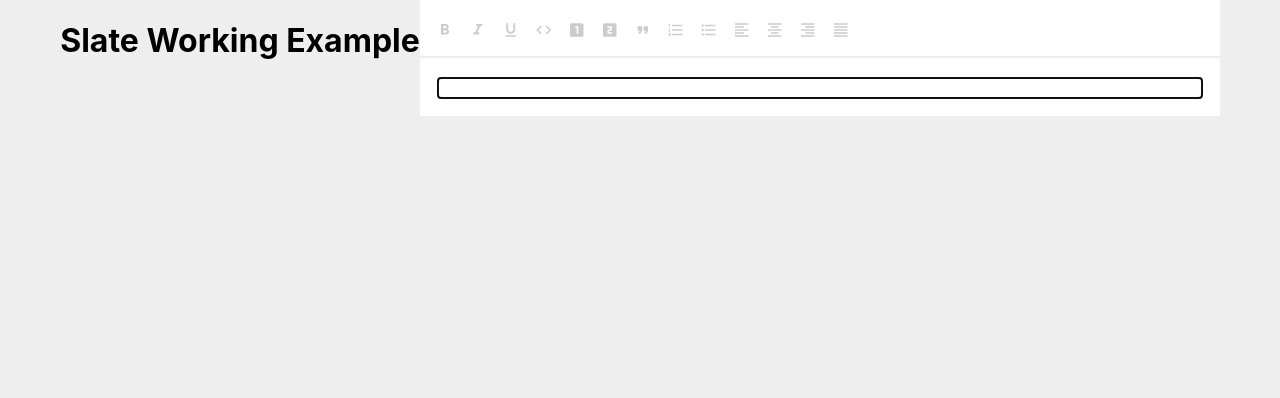
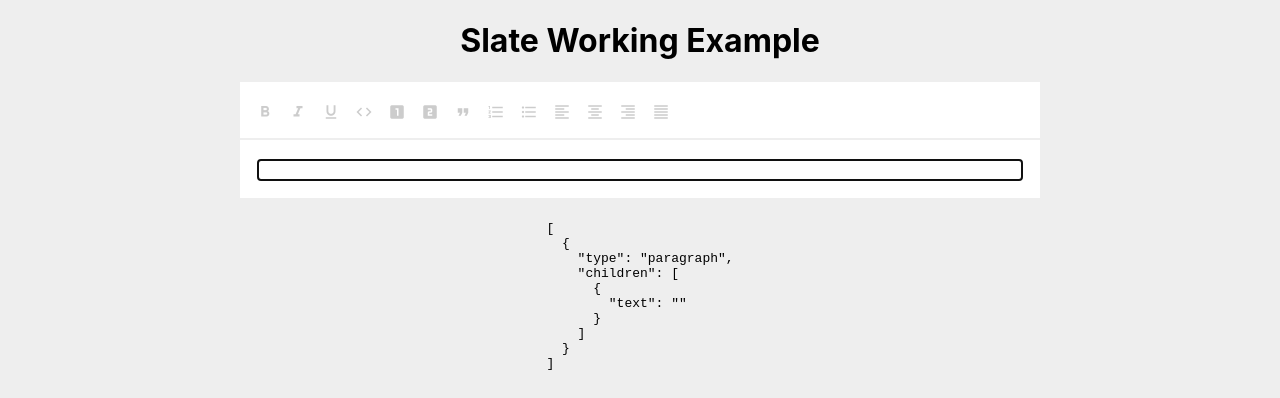
Before and after one commit to tithanayut/slate-working-example, a Next.js app: page / in a window 1280 px wide. Shown: the top 398 px of the page. Built offline with nearby package versions, Linux system fonts and the light colour scheme.

Commit message:
Display JSON content

```diff
--- a/components/editor/components/ui.tsx
+++ b/components/editor/components/ui.tsx
@@ -1,4 +1,4 @@
-import React, { PropsWithChildren } from "react";
+import React from "react";
 import { cx, css } from "@emotion/css";
 
 interface BaseProps {
--- a/components/editor/hooks/useRichTextEditor.ts
+++ b/components/editor/hooks/useRichTextEditor.ts
@@ -1,8 +1,9 @@
 import { useState } from "react";
 import { Content } from "../types";
+import { initialValue } from "../constants";
 
 const useRichTextEditor = () => {
-  const [content, setContentState] = useState<Content>();
+  const [content, setContentState] = useState<Content>(initialValue);
 
   const setContent = (newContent: Content) => {
     setContentState(newContent);
--- a/pages/index.tsx
+++ b/pages/index.tsx
@@ -6,9 +6,10 @@
   const { content, setContent } = useRichTextEditor();
 
   return (
-    <main style={{ display: "flex", justifyContent: "center" }}>
+    <main style={{ display: "flex", flexDirection: "column", alignItems: "center" }}>
       <h1 style={{ textAlign: "center" }}>Slate Working Example</h1>
       <RichTextEditor onContentChange={setContent} />
+      <pre>{JSON.stringify(content, null, 2)}</pre>
     </main>
   );
 };
```
